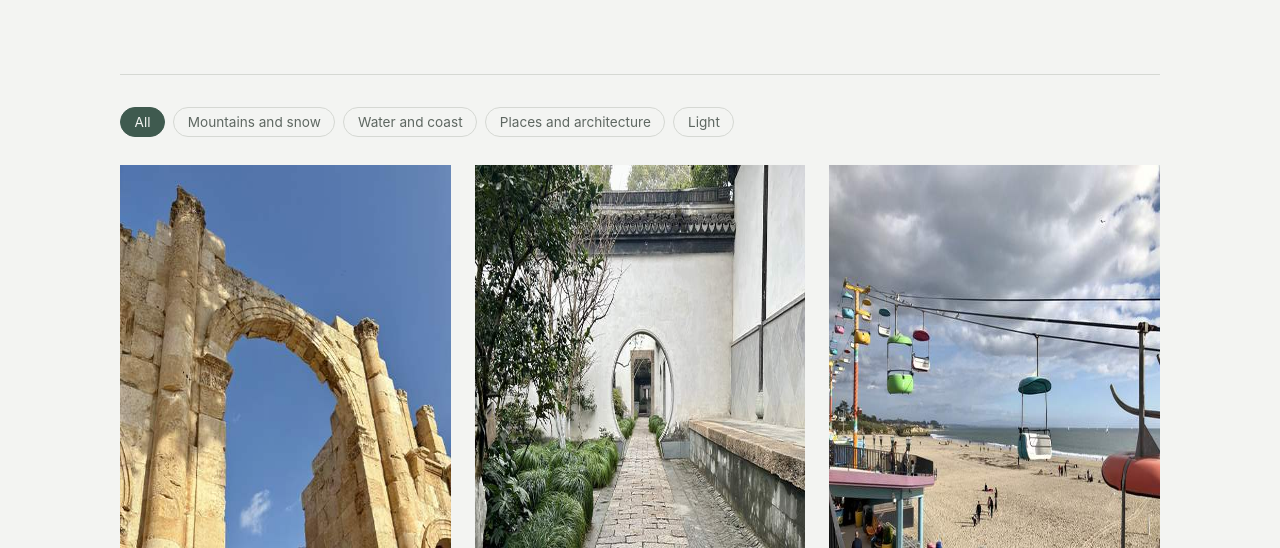
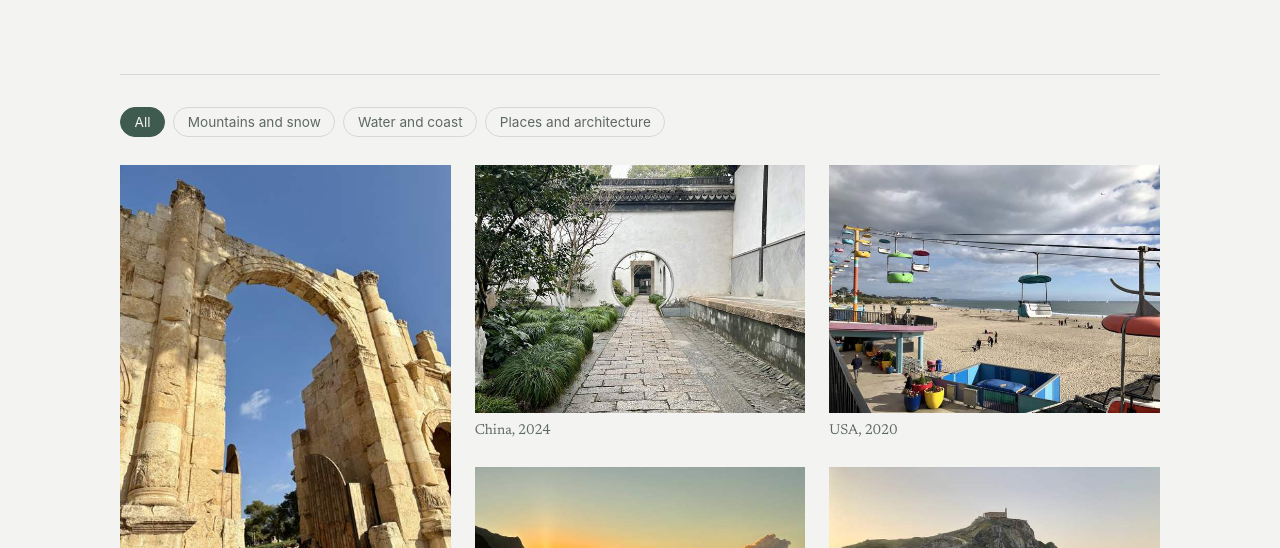
Before and after one commit to ionepla/ionepla.github.io, a plain HTML site: page photography/index.html in a window 1280 px wide. Shown: the part 252-800 px from the top of the page. Drawn offline with Linux system fonts and the light colour scheme.

Commit message:
Add files via upload

```diff
--- a/photography/index.html
+++ b/photography/index.html
@@ -48,28 +48,28 @@
 /* One entry per photo. Edit place and year (the caption) and category freely.
    id = file name in /img/photo (full size) and /img/photo/thumb (grid).
    title is optional. The filter buttons follow the order of CATEGORIES. */
-const CATEGORIES = ["Mountains and snow", "Water and coast", "Places and architecture", "Light"];
+const CATEGORIES = ["Mountains and snow","Water and coast","Places and architecture"];
 const PHOTOS = [
  {"id": "img_0927","category": "Mountains and snow","place": "Switzerland","year": "2020","title": "","alt": "Alpine lake with a hiking path along a green slope and snowy peaks","w": 480,"h": 640 },
  {"id": "img_5682","category": "Water and coast","place": "Spain","year": "2019","title": "","alt": "Stone causeway winding along a sea cliff to a hermitage","w": 640,"h": 480 },
  {"id": "img_3423","category": "Places and architecture","place": "India","year": "2024","title": "","alt": "A domed tomb seen through a carved stone screen","w": 480,"h": 640 },
- {"id": "a015abe4","category": "Light","place": "France","year": "2020","title": "","alt": "Sunset through pampas grass","w": 640,"h": 427 },
+ {"id": "a015abe4","category": "Water and coast","place": "France","year": "2020","title": "","alt": "Sunset through pampas grass","w": 640,"h": 427 },
  {"id": "b8721fe0","category": "Mountains and snow","place": "Switzerland","year": "2021","title": "","alt": "Snow-dusted mountain lake reflecting the peaks under a blue sky","w": 640,"h": 480 },
  {"id": "img_3314","category": "Water and coast","place": "USA","year": "2019","title": "","alt": "A woman in a red jacket facing waves crashing against cliffs","w": 640,"h": 480 },
  {"id": "img_0917","category": "Places and architecture","place": "China","year": "2024","title": "","alt": "Red pagoda roofs against a blue sky","w": 480,"h": 640 },
- {"id": "img_7002","category": "Light","place": "Switzerland","year": "2023","title": "","alt": "Valley town lights at night under a deep blue sky","w": 640,"h": 480 },
+ {"id": "img_7002","category": "Mountains and snow","place": "Switzerland","year": "2023","title": "","alt": "Valley town lights at night under a deep blue sky","w": 640,"h": 480 },
  {"id": "img_4211","category": "Mountains and snow","place": "Switzerland","year": "2021","title": "","alt": "Snowfield and ridge under a deep blue sky","w": 640,"h": 480 },
  {"id": "img_1154","category": "Water and coast","place": "Thailand","year": "2017","title": "","alt": "Limestone cliffs framing a calm green bay","w": 640,"h": 480 },
  {"id": "img_3721","category": "Places and architecture","place": "China","year": "2024","title": "","alt": "A canal lined with old houses in a water town","w": 640,"h": 480 },
- {"id": "img_0348","category": "Light","place": "USA","year": "2024","title": "","alt": "A road above the clouds at dusk","w": 640,"h": 480 },
+ {"id": "img_0348","category": "Mountains and snow","place": "USA","year": "2024","title": "","alt": "A road above the clouds at dusk","w": 640,"h": 480 },
  {"id": "img_7097","category": "Mountains and snow","place": "Chile","year": "2019","title": "","alt": "Three granite towers rising above a glacial lake","w": 640,"h": 480 },
  {"id": "img_0293","category": "Water and coast","place": "Argentina","year": "2019","title": "","alt": "Wide waterfalls in a green valley under clouds","w": 640,"h": 480 },
  {"id": "img_3724","category": "Places and architecture","place": "China","year": "2024","title": "","alt": "A stone path through a garden toward a round moon gate","w": 640,"h": 480 },
- {"id": "img_0534","category": "Light","place": "USA","year": "2024","title": "","alt": "Golden sunset over a pebble beach","w": 640,"h": 480 },
+ {"id": "img_0534","category": "Water and coast","place": "USA","year": "2024","title": "","alt": "Golden sunset over a pebble beach","w": 640,"h": 480 },
  {"id": "img_1876","category": "Mountains and snow","place": "Canada","year": "2024","title": "","alt": "Turquoise mountain lake mirroring peaks and clouds","w": 640,"h": 480 },
  {"id": "img_4909","category": "Water and coast","place": "Iceland","year": "2021","title": "","alt": "A clear blue pool among mossy lava rocks","w": 640,"h": 480 },
  {"id": "img_3122","category": "Places and architecture","place": "Jordan","year": "2026","title": "","alt": "Ancient stone arch against a blue sky","w": 480,"h": 640 },
- {"id": "img_5341","category": "Light","place": "Japan","year": "2019","title": "","alt": "Pink sunset sky over a glass city skyline","w": 640,"h": 480 },
+ {"id": "img_5341","category": "Places and architecture","place": "Japan","year": "2019","title": "","alt": "Pink sunset sky over a glass city skyline","w": 640,"h": 480 },
  {"id": "img_0748","category": "Mountains and snow","place": "Japan","year": "2024","title": "","alt": "Snow-covered trees in a winter forest","w": 480,"h": 640 },
  {"id": "img_4948","category": "Water and coast","place": "Iceland","year": "2021","title": "","alt": "A green gorge with a small waterfall","w": 640,"h": 480 },
  {"id": "img_2171","category": "Places and architecture","place": "USA","year": "2019","title": "","alt": "Disused railway tracks leading under a wooden bridge","w": 480,"h": 640 },
@@ -88,7 +88,7 @@ const PHOTOS = [
  {"id": "56d5e4f0","category": "Places and architecture","place": "Jordan","year": "2026","title": "","alt": "Close-up of layered sandstone in red, brown and cream, edged with thin golden lines","w": 480,"h": 640 },
  {"id": "img_0432","category": "Places and architecture","place": "France","year": "2025","title": "","alt": "A sunlit square with a brasserie, green shutters and café tables","w": 640,"h": 480 },
  {"id": "4b4b52ca","category": "Water and coast","place": "Iceland","year": "2021","title": "","alt": "A stream running between dark volcanic rocks and green moss","w": 640,"h": 480 },
- {"id": "img_0750","category": "Light","place": "Germany","year": "2024","title": "","alt": "A sunlit room with sheer white curtains moving in the breeze","w": 640,"h": 480 },
+ {"id": "img_0750","category": "Places and architecture","place": "Germany","year": "2024","title": "","alt": "A sunlit room with sheer white curtains moving in the breeze","w": 640,"h": 480 },
  {"id": "1242b724","category": "Water and coast","place": "Spain","year": "2026","title": "","alt": "A small red and white boat on a black sand beach with a wave breaking behind","w": 640,"h": 480 },
  {"id": "19b156f3","category": "Mountains and snow","place": "Switzerland","year": "2026","title": "","alt": "A frozen snowy lake with the low winter sun and mountains in the distance","w": 640,"h": 480 },
  {"id": "39989183","category": "Places and architecture","place": "Finland","year": "2025","title": "","alt": "A museum doorway framing a hanging glass sculpture, with a wooden branch and a gold ring","w": 480,"h": 640 },
@@ -108,7 +108,7 @@ function img(p, full) {
   const i = document.createElement('img');
   i.src = (full ? '/img/photo/' : '/img/photo/thumb/') + p.id + '.jpg';
   i.alt = p.alt; i.draggable = false;
-  if (!full) { i.loading = 'lazy'; i.width = p.w; i.height = p.h; }
+  if (!full) { i.loading = 'lazy'; i.width = p.w; i.height = p.h; i.style.aspectRatio = p.w + ' / ' + p.h; }
   i.addEventListener('contextmenu', e => e.preventDefault());
   return i;
 }
--- a/style.css
+++ b/style.css
@@ -116,3 +116,6 @@ body.has-wash { position: relative; overflow-x: hidden; }
 .wash-about { background-image: url("/img/about-wash.jpg"); }
 
 .end-link + .end-link { margin-top: .6rem; }
+
+/* keep photo proportions: the height attribute must not override the width */
+.piece img { height: auto; }
```
